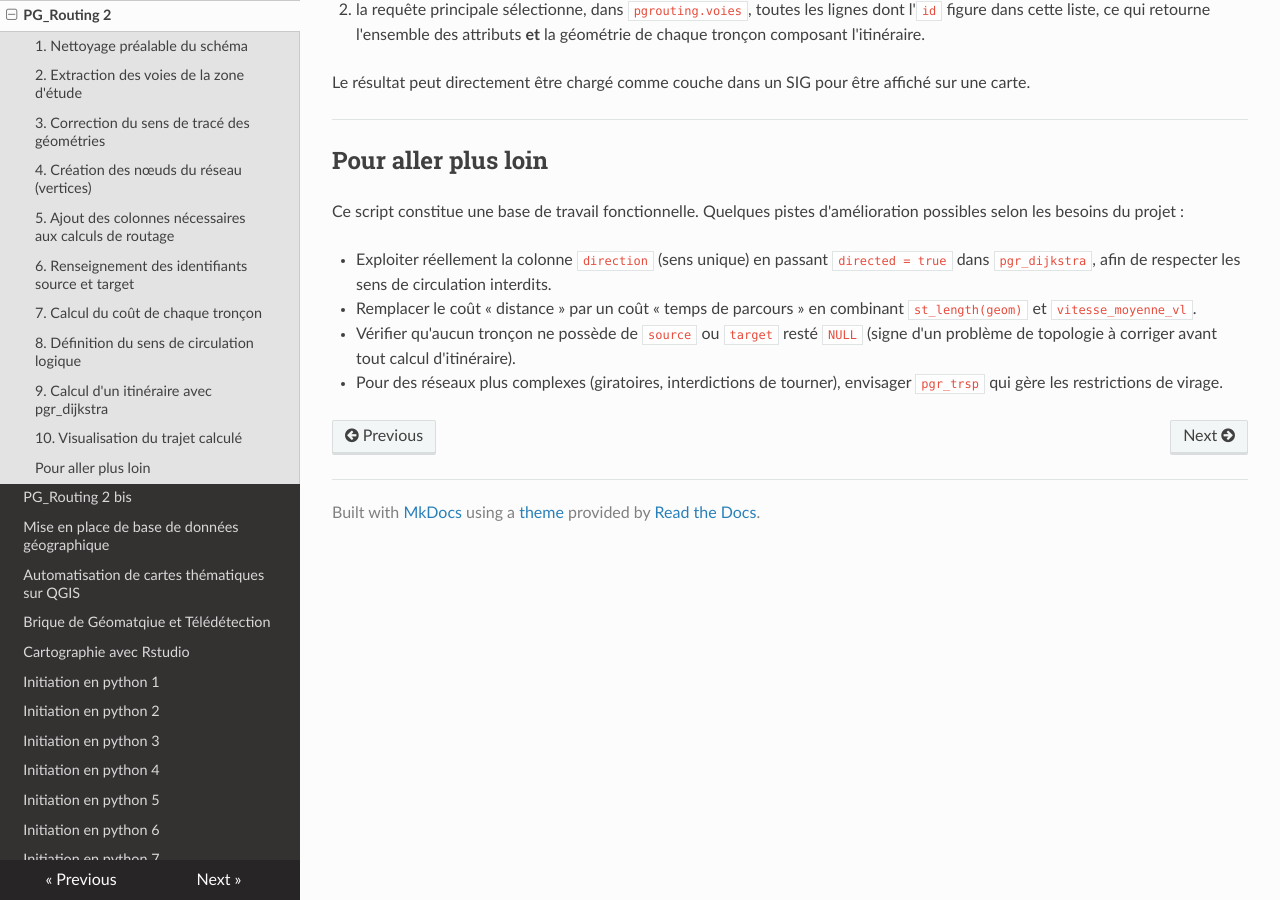
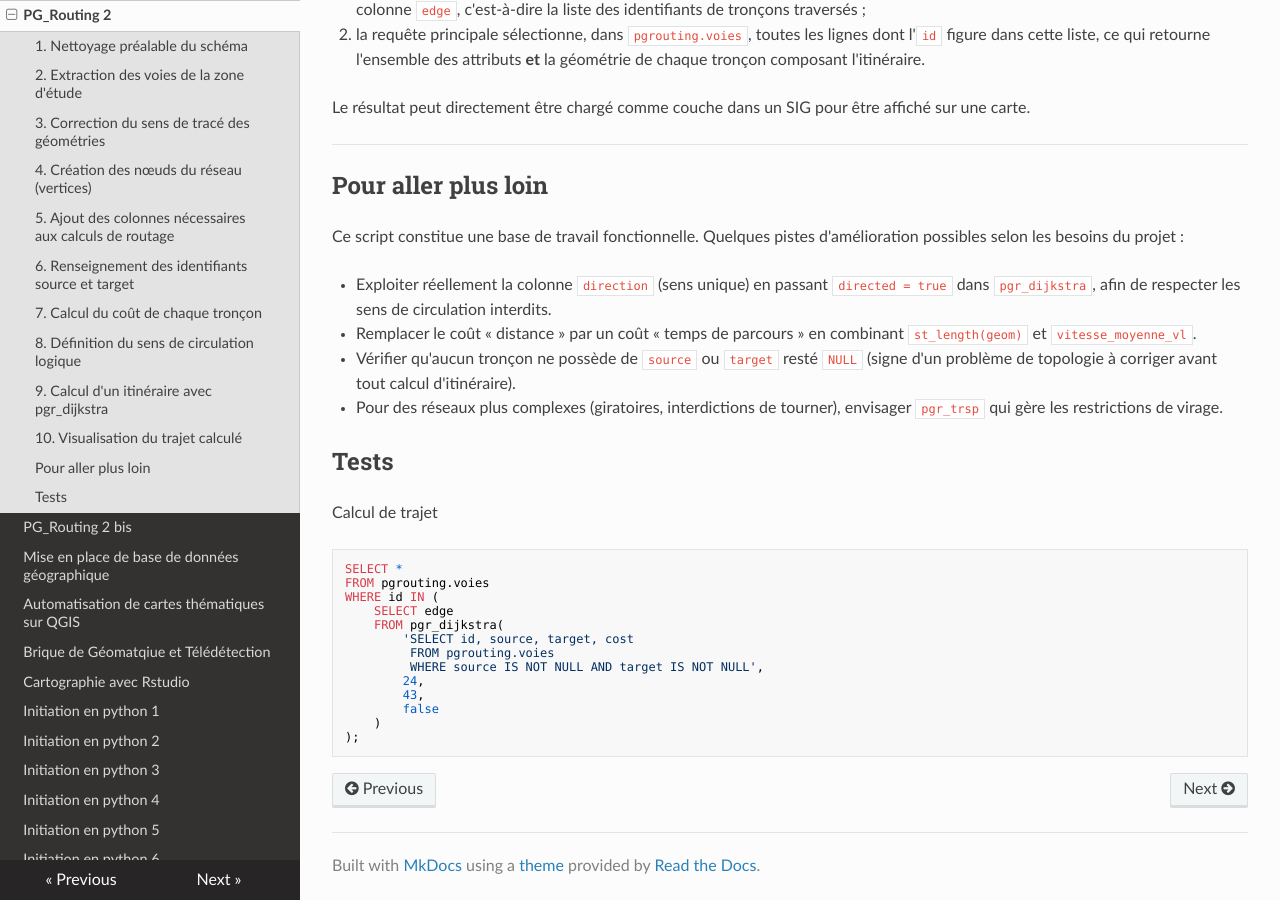
Before and after one commit to abdou123-guene/Site_de_documentation_geomatique, an MkDocs documentation site: the page built from docs/pgrouting1.md, in a window 1280 px wide and 900 px high, scrolled down 4940 px. Built offline with MkDocs 1.6.1, drawn with Linux system fonts in a browser that asks for light colours; nearby versions of some CDN libraries.

Commit message:
Add tests section with SQL query for route calculation
Added a new section for tests including a SQL query for route calculation.

````diff
--- a/docs/pgrouting1.md
+++ b/docs/pgrouting1.md
@@ -1,4 +1,5 @@
 # Construction d'un graphe de routage avec pgRouting
+---
 
 Ce document décrit, étape par étape, la construction d'un réseau routable à partir de la couche `troncon_de_route` de la BD TOPO (schéma `bdtopo64`), restreinte à une zone d'étude (`public.zone`), puis l'exécution d'un calcul d'itinéraire avec **pgRouting**.
 
@@ -213,3 +214,20 @@ Ce script constitue une base de travail fonctionnelle. Quelques pistes d'amélio
 - Remplacer le coût « distance » par un coût « temps de parcours » en combinant `st_length(geom)` et `vitesse_moyenne_vl`.
 - Vérifier qu'aucun tronçon ne possède de `source` ou `target` resté `NULL` (signe d'un problème de topologie à corriger avant tout calcul d'itinéraire).
 - Pour des réseaux plus complexes (giratoires, interdictions de tourner), envisager `pgr_trsp` qui gère les restrictions de virage.
+## Tests
+Calcul de trajet
+```sql
+SELECT *
+FROM pgrouting.voies
+WHERE id IN (
+    SELECT edge
+    FROM pgr_dijkstra(
+        'SELECT id, source, target, cost
+         FROM pgrouting.voies
+         WHERE source IS NOT NULL AND target IS NOT NULL',
+        24,
+        43,
+        false
+    )
+);
+```
````
